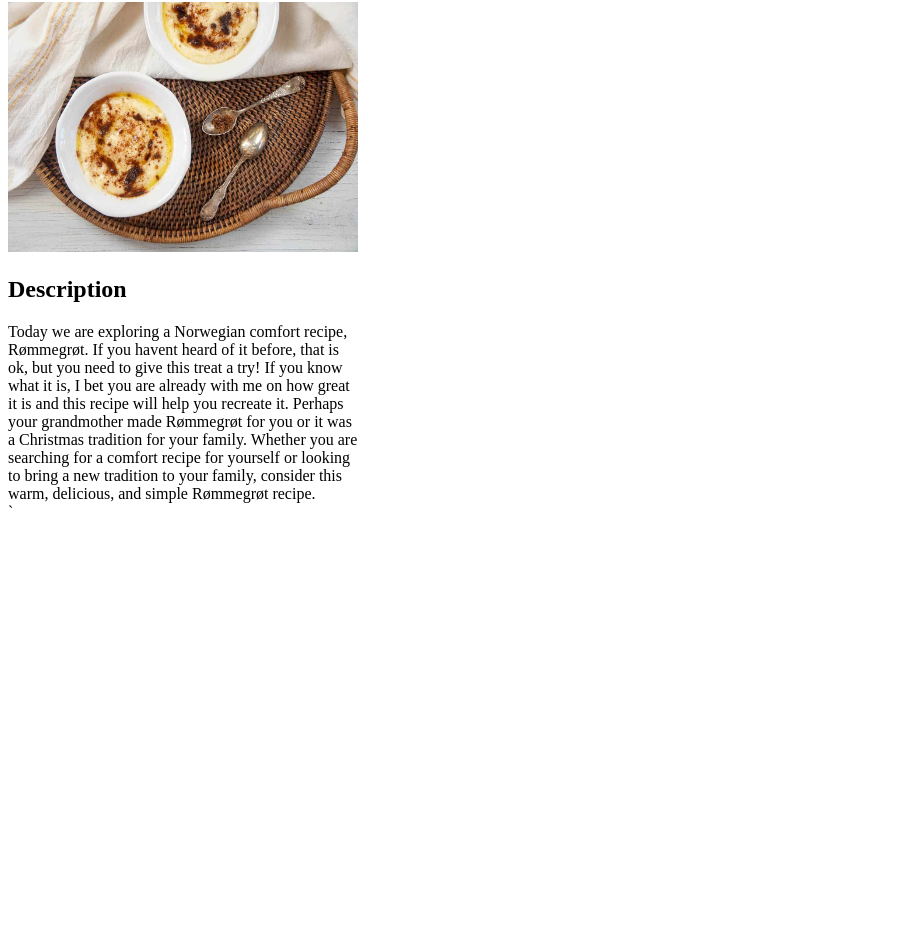
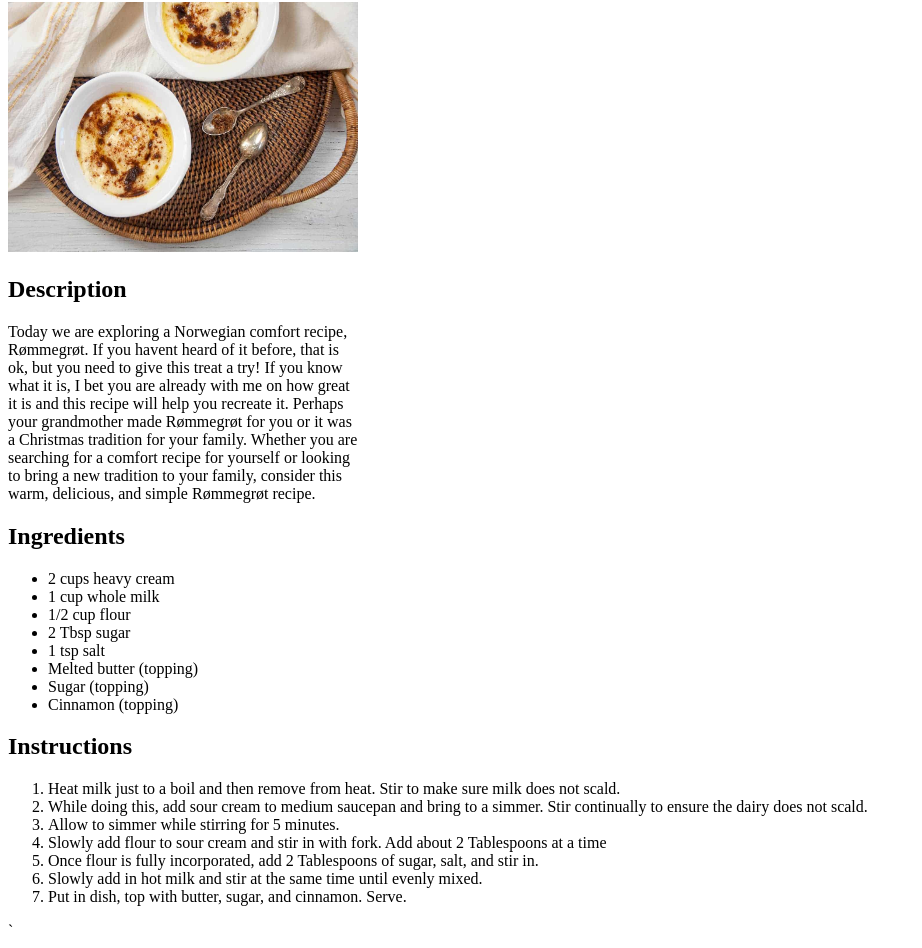
Before and after one commit to LucasELarson/odin-recipes, a plain HTML site: page recipes/rømmegrøt.html in a window 1280 px wide. Shown: the part 78-1026 px from the top of the page, without its empty margins (0-922 px from the left). Before the commit the page ends 800 px from the top, so only its background shows below. Drawn offline with Linux system fonts and the light colour scheme.

Commit message:
Completed the Description, Ingredients and Instructions

```diff
--- a/recipes/rømmegrøt.html
+++ b/recipes/rømmegrøt.html
@@ -12,5 +12,26 @@
         <h2>Description</h2>
         <div style="max-width:350px; word-wrap:break-word;">
             Today we are exploring a Norwegian comfort recipe, Rømmegrøt. If you havent heard of it before, that is ok, but you need to give this treat a try! If you know what it is, I bet you are already with me on how great it is and this recipe will help you recreate it. Perhaps your grandmother made Rømmegrøt for you or it was a Christmas tradition for your family. Whether you are searching for a comfort recipe for yourself or looking to bring a new tradition to your family, consider this warm, delicious, and simple Rømmegrøt recipe.</div>
+        <h2>Ingredients</h2>
+        <ul>
+            <li>2 cups heavy cream</li>
+            <li>1 cup whole milk</li>
+            <li>1/2 cup flour</li>
+            <li>2 Tbsp sugar</li>
+            <li>1 tsp salt</li>
+            <li>Melted butter (topping)</li>
+            <li>Sugar (topping)</li>
+            <li>Cinnamon (topping)</li>
+        </ul>
+        <h2>Instructions</h2>
+        <ol>
+            <li>Heat milk just to a boil and then remove from heat. Stir to make sure milk does not scald.</li>
+            <li>While doing this, add sour cream to medium saucepan and bring to a simmer. Stir continually to ensure the dairy does not scald.</li>
+            <li>Allow to simmer while stirring for 5 minutes.</li>
+            <li>Slowly add flour to sour cream and stir in with fork. Add about 2 Tablespoons at a time</li>
+            <li>Once flour is fully incorporated, add 2 Tablespoons of sugar, salt, and stir in.</li>
+            <li>Slowly add in hot milk and stir at the same time until evenly mixed.</li>
+            <li>Put in dish, top with butter, sugar, and cinnamon. Serve.</li>
+        </ol>
     </body>
 </html>`
```
Lines whose indentation alone changed are shown as unchanged.
